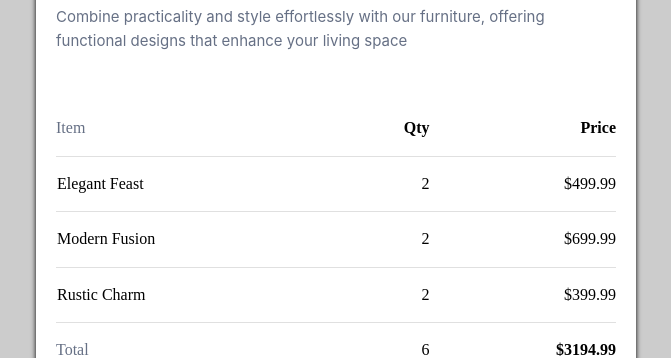
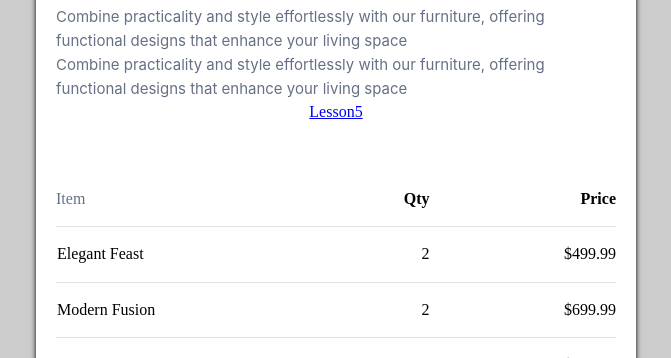
Before and after one commit to Itsky9/Lesson5Hillel, a plain HTML site: page Lessons2/index.html in a window 1280 px wide. Shown: the part 213-571 px from the top of the page, without its empty margins (304-975 px from the left). Drawn offline with Linux system fonts and the light colour scheme.

```diff
--- a/Lessons2/index.html
+++ b/Lessons2/index.html
@@ -21,6 +21,8 @@
                     </div>
                     <p class="t-head-title">Functional Style</p>
                     <p class="t-head-desc">Combine practicality and style effortlessly with our furniture, offering functional designs that enhance your living space</p>
+                    <p class="t-head-desc">Combine practicality and style effortlessly with our furniture, offering functional designs that enhance your living space</p>
+                    <a href="Lesson">Lesson5</a>
                 </th>
             </tr>
         </thead>
```
